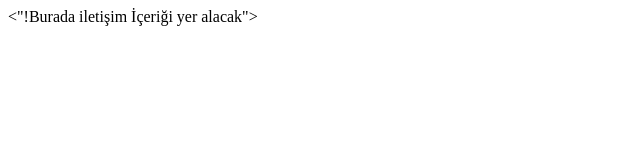
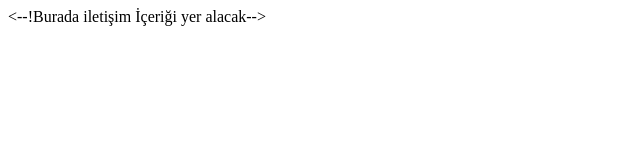
Before and after one commit to Egemen1545/odevler, a plain HTML site: page iletisim.html in a window 1280 px wide. Shown: the full height of the page, 0-640 px from the left. Drawn offline with Linux system fonts and the light colour scheme.

Commit message:
Fix comment syntax in iletisim.html

```diff
--- a/iletisim.html
+++ b/iletisim.html
@@ -5,6 +5,6 @@
             <title> İLETİŞİM </title>
         </head>
     <body>
-            <"!Burada iletişim İçeriği yer alacak">
+            <--!Burada iletişim İçeriği yer alacak-->
     </body>
 </html>
```
